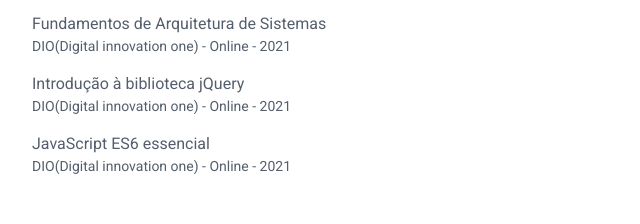
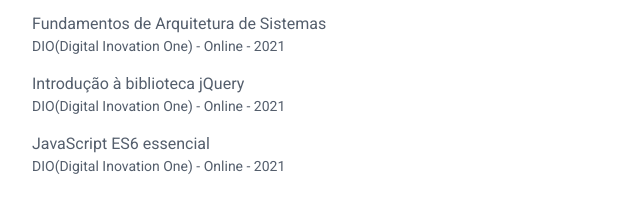
Before and after one commit to CLongo20/CLongo20.github.io, a plain HTML site: page index.html in a window 1280 px wide. Shown: the part 2194-2418 px from the top of the page, 188-828 px from the left. Drawn offline with Linux system fonts and the light colour scheme.

Commit message:
Update index.html

```diff
--- a/index.html
+++ b/index.html
@@ -130,7 +130,7 @@
                         <h3 class="level-title">HTML5 &amp; CSS3</h3>
                         <div class="progress level-bar">
                             <div class="progress-bar theme-progress-bar" role="progressbar" style="width: 99%"
-                                aria-valuenow="70" aria-valuemin="0" aria-valuemax="100"></div>
+                                aria-valuenow="99" aria-valuemin="0" aria-valuemax="100"></div>
                         </div>
                     </div>
 
@@ -139,7 +139,7 @@
                         <h3 class="level-title">Javascript</h3>
                         <div class="progress level-bar">
                             <div class="progress-bar theme-progress-bar" role="progressbar" style="width: 98%"
-                                aria-valuenow="20" aria-valuemin="0" aria-valuemax="100"></div>
+                                aria-valuenow="45" aria-valuemin="0" aria-valuemax="100"></div>
                         </div>
                     </div>
 
@@ -219,25 +219,18 @@
                     <span class="project-title"><b>Desenvolvimento Avançado com JavaScript ES6</b></span> </br>
                     <span class="project-tagline">DIO(Digital Inovation One) - Online - 2021</span>
                 </div>
-
                 <div class="item">
                     <span class="project-title"><b></b>Fundamentos de Arquitetura de Sistemas</span> </br>
-                    <span class="project-tagline">DIO(Digital innovation one) - Online - 2021</span>
+                    <span class="project-tagline">DIO(Digital Inovation One) - Online - 2021</span>
                 </div>
-
                 <div class="item">
                     <span class="project-title"><b></b>Introdução à biblioteca jQuery</span> </br>
-                    <span class="project-tagline">DIO(Digital innovation one) - Online - 2021</span>
+                    <span class="project-tagline">DIO(Digital Inovation One) - Online - 2021</span>
                 </div>
-
                 <div class="item">
                     <span class="project-title"><b></b>JavaScript ES6 essencial</span> </br>
-                    <span class="project-tagline">DIO(Digital innovation one) - Online - 2021</span>
+                    <span class="project-tagline">DIO(Digital Inovation One) - Online - 2021</span>
                 </div>
-
-
-
-
 
 
             </section>
```
